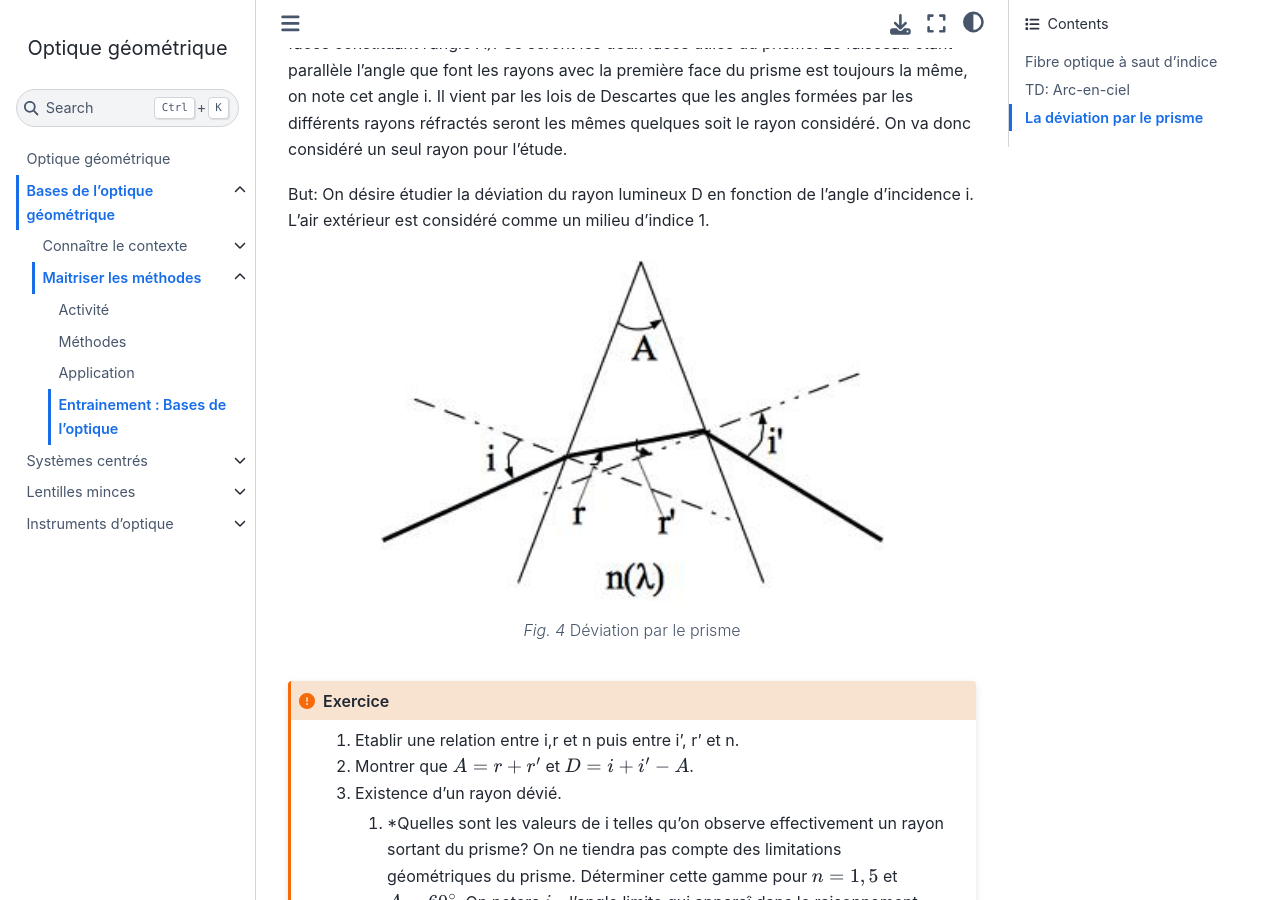
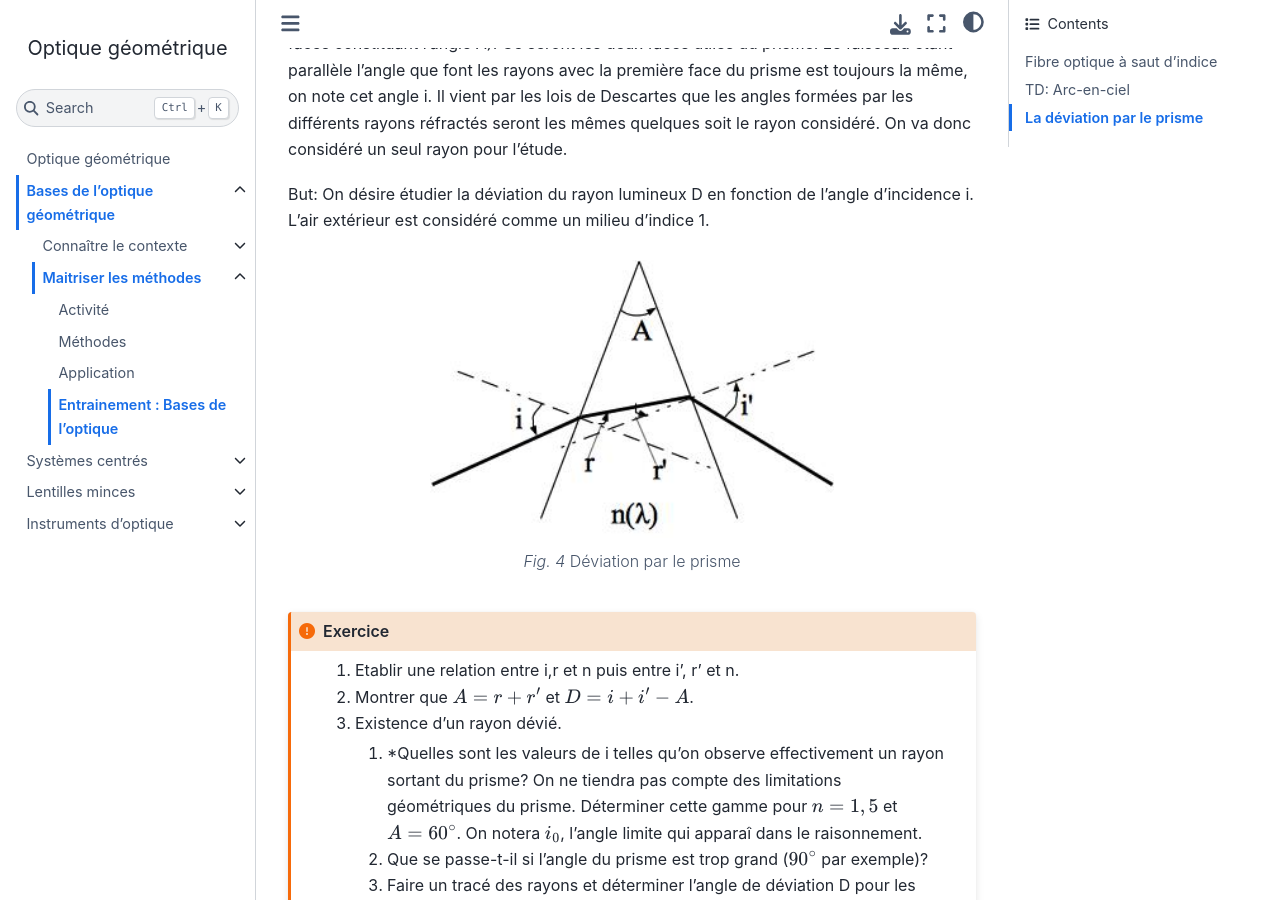
Before and after one commit to pcsi3physiquestan/optique_sources, a Jupyter Book: the page built from notebook/opt_bases_td.md, in a window 1280 px wide and 900 px high, scrolled down 4283 px. Built offline with Jupyter Book 1.0.4 settings and Sphinx 7.4.7 and the Sphinx Book theme 1.1.4, drawn with Linux system fonts in a browser that asks for light colours.

Commit message:
Mise à jour des sources

````diff
--- a/notebook/opt_bases_td.md
+++ b/notebook/opt_bases_td.md
@@ -115,7 +115,7 @@ But: On désire étudier la déviation du rayon lumineux D en fonction de l'angl
 ```{figure} ./images/optique_prisme_deviation.jpg
 :name: prisme
 :align: center
-:width: 75%
+:width: 60%
 Déviation par le prisme
 ```
 
````
